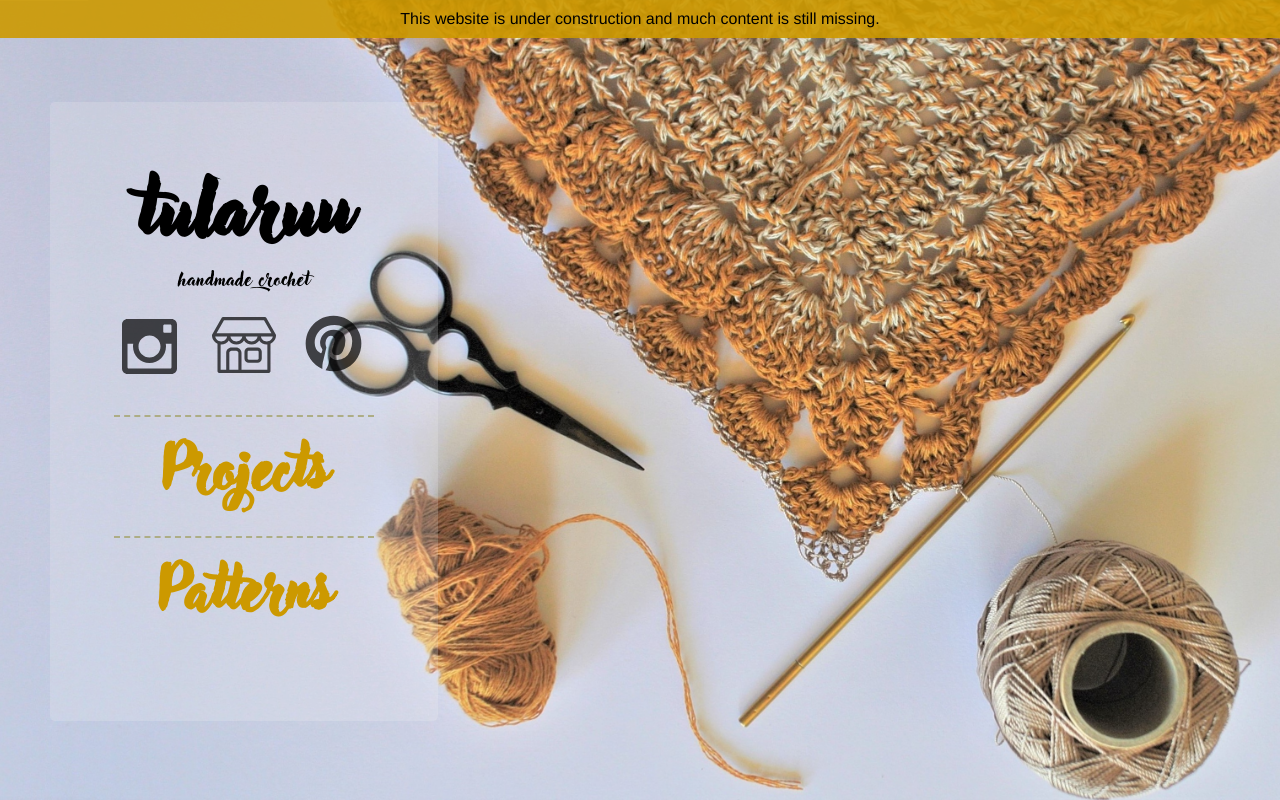
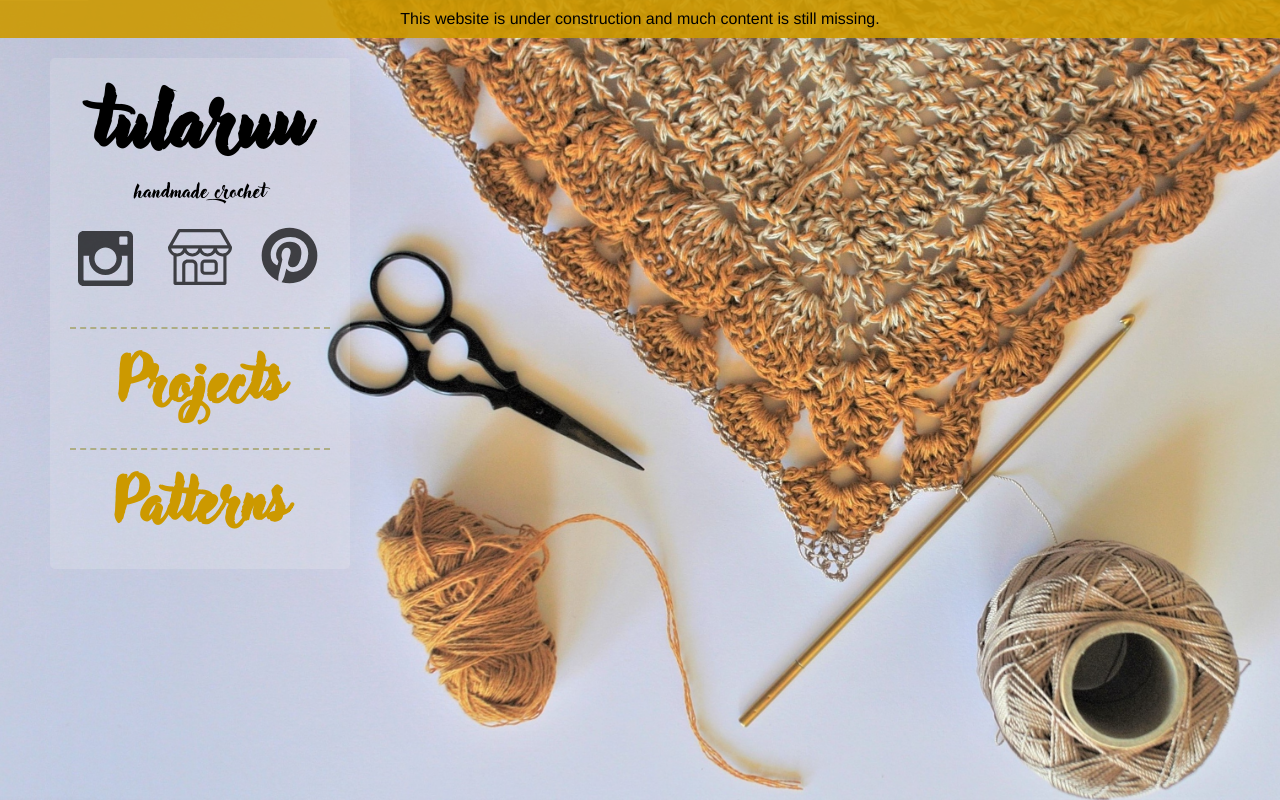
Before and after one commit to tulara/tulara.github.io, a plain HTML site: page index.html in a window 1280 px wide. Drawn offline with Linux system fonts and the light colour scheme.

Commit message:
fix desktop ;P

```diff
--- a/css/page.css
+++ b/css/page.css
@@ -74,7 +74,8 @@ a {
 @media only screen and (min-width:1024px) {
 	.nav-left {
 		width: 260px;
-		margin-left: 50px;
+		padding: 20px 20px 0 20px;
+		margin: 10px 0 0 50px;
 	}
 }
 
```
